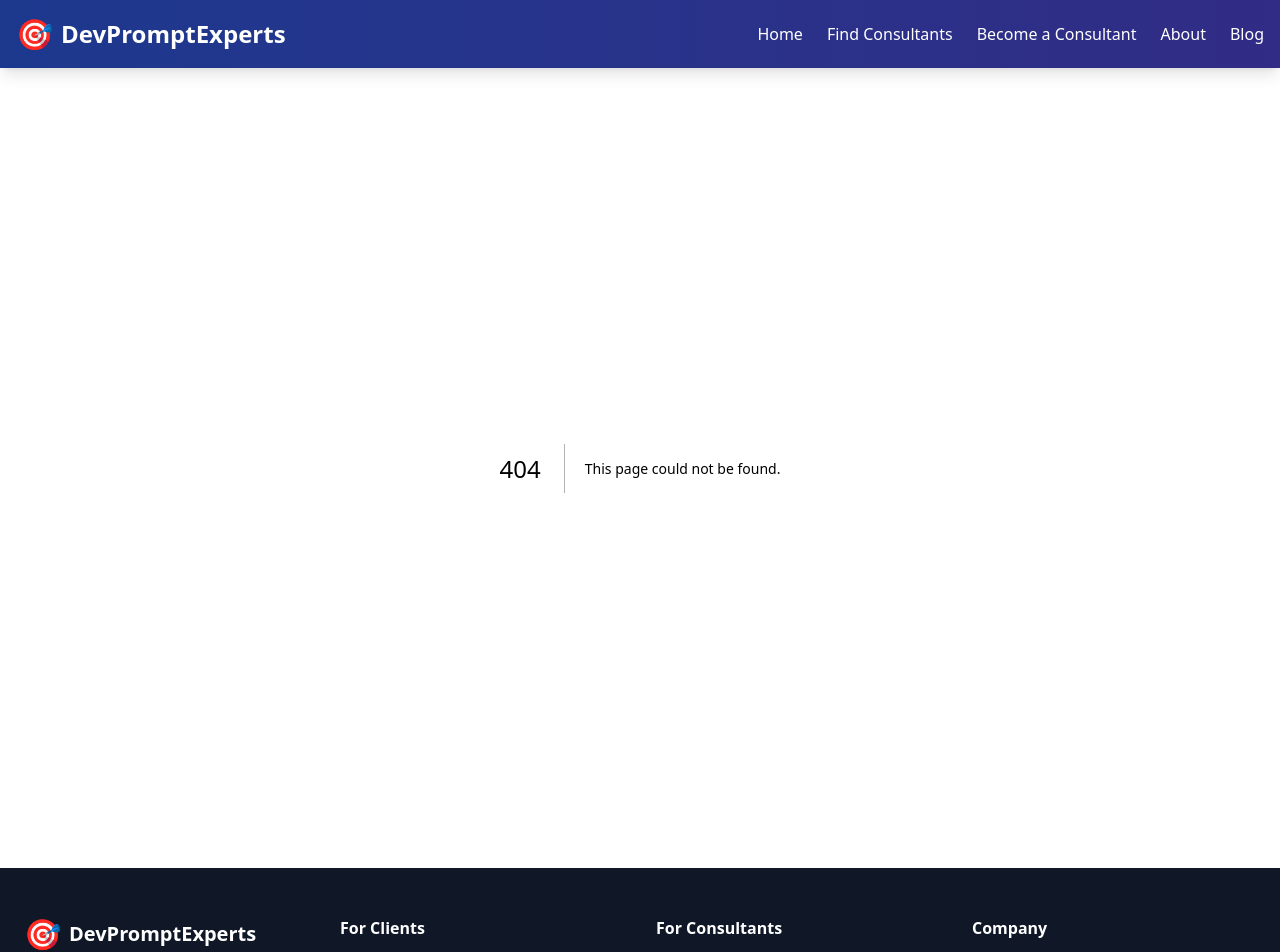
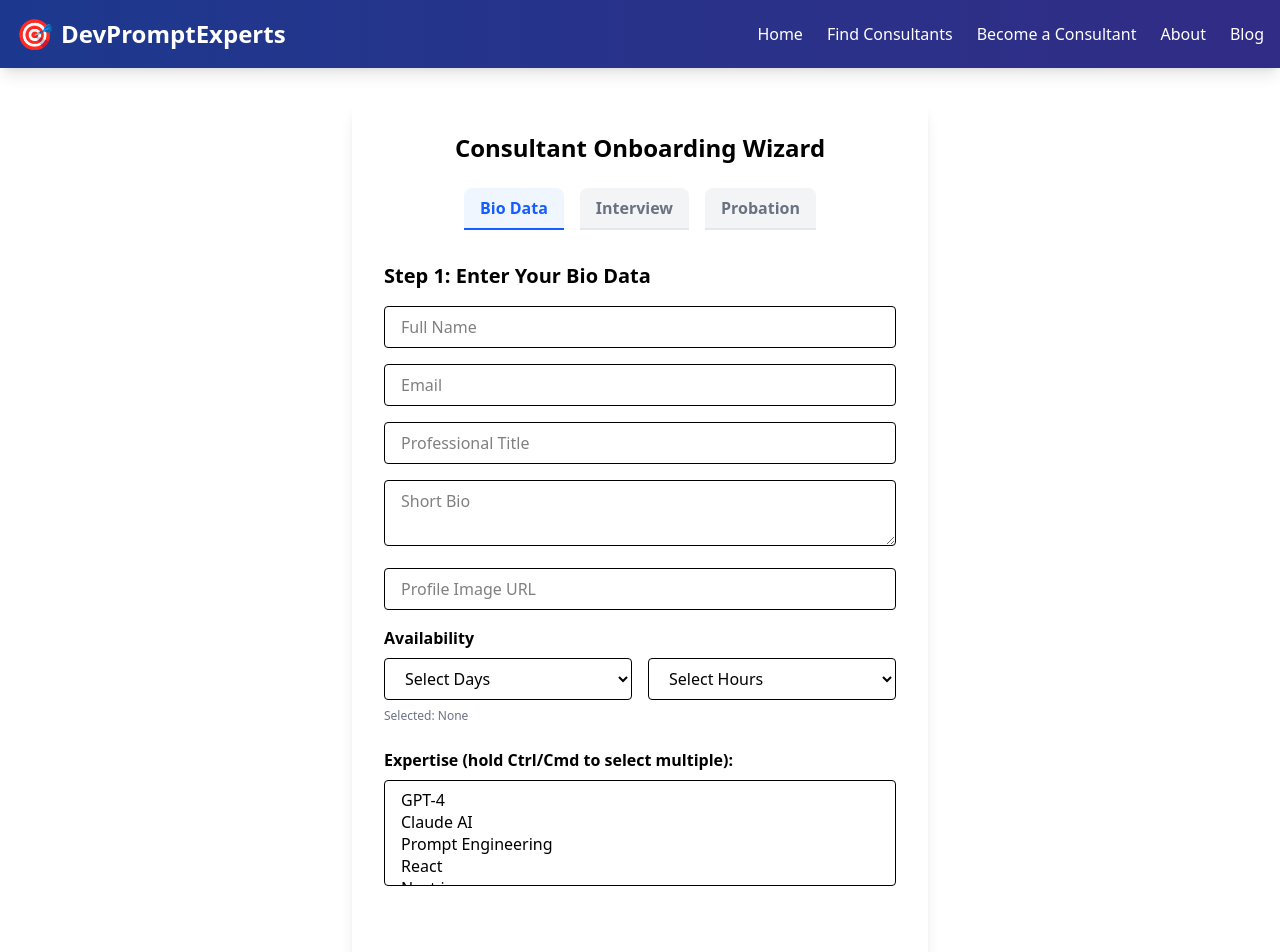
Before and after one commit to RocketFramework/devpromptexperts, a Next.js app in the folder devpromptexperts-website/: page /onboarding in a window 1280 px wide. Before the commit this address had no page. Shown: the top 952 px of the page. Built offline with nearby package versions, Linux system fonts and the light colour scheme.

Commit message:
on boarding wizard added

```diff
--- /dev/null
+++ b/devpromptexperts-website/src/app/onboarding/page.tsx
@@ -0,0 +1,9 @@
+import ConsultantOnboardingWizard from "@/components/OnboardingWizard";
+
+export default function OnboardingPage() {
+  return (
+    <div>
+      <ConsultantOnboardingWizard />
+    </div>
+  );
+}
--- a/devpromptexperts-website/src/app/page.tsx
+++ b/devpromptexperts-website/src/app/page.tsx
@@ -31,13 +31,14 @@ export default function HomePage() {
                 <div className="text-2xl mt-4">→</div>
               </button>
             </Link>
-
+            <Link href="/onboarding">
               <button className="bg-gradient-to-br from-purple-600 to-pink-600 text-white p-8 rounded-2xl shadow-2xl hover:shadow-purple-500/50 transform hover:scale-105 transition-all group">
                 <div className="text-6xl mb-4">👤</div>
                 <h3 className="text-2xl font-bold mb-3">Become a Consultant</h3>
                 <p className="text-blue-50">Join our elite network and connect with clients seeking your expertise</p>
                 <div className="text-2xl mt-4">→</div>
               </button>
+            </Link>
           </div>
         </div>
       </div>
--- /dev/null
+++ b/devpromptexperts-website/src/components/BioDataStep.tsx
@@ -0,0 +1,153 @@
+import React from "react";
+import { BioData } from "@/data/types";
+import { daysOptions } from "@/data/daysOptions";
+import { hoursOptions } from "@/data/hoursOptions";
+
+const expertiseOptions = [
+  "GPT-4",
+  "Claude AI",
+  "Prompt Engineering",
+  "React",
+  "Next.js",
+  "AI Integration",
+  "PyTorch",
+  "TensorFlow",
+  "MLOps",
+  "AI Strategy",
+  "Enterprise Solutions",
+  "Cloud AI",
+  "NLP",
+  "Text Analytics",
+  "Chatbots",
+  "Product Management",
+  "AI Roadmaps",
+  "Team Leadership",
+  "Computer Vision",
+  "Image Recognition",
+  "Deep Learning",
+  "AI Security",
+  "Risk Assessment",
+  "Compliance",
+  "Data Science",
+  "Predictive Analytics",
+  "Big Data",
+  "DevOps",
+  "Automation"
+];
+
+export default function BioDataStep({
+  bioData,
+  setBioData
+}: {
+  bioData: BioData;
+  setBioData: (data: BioData) => void;
+}) {
+    const handleChange = (e: React.ChangeEvent<HTMLInputElement | HTMLTextAreaElement>) => {
+        setBioData({ ...bioData, [e.target.name]: e.target.value });
+    };
+
+    const handleExpertiseChange = (e: React.ChangeEvent<HTMLSelectElement>) => {
+        const selected = Array.from(e.target.selectedOptions, option => option.value);
+        setBioData({ ...bioData, expertise: selected });
+    };
+
+    const handleAvailabilityChange = (field: "days" | "hours", value: string) => {
+    const availability = field === "days"
+      ? `${value} - ${bioData.availability.split(" - ")[1] || ""}`
+      : `${bioData.availability.split(" - ")[0] || ""} - ${value}`;
+    setBioData({ ...bioData, availability });
+  };
+
+  return (
+    <form>
+      <h3 className="text-xl font-semibold mb-4">Step 1: Enter Your Bio Data</h3>
+      <input
+        type="text"
+        name="name"
+        placeholder="Full Name"
+        value={bioData.name}
+        onChange={handleChange}
+        className="border rounded px-4 py-2 mb-4 w-full"
+        required
+      />
+      <input
+        type="email"
+        name="email"
+        placeholder="Email"
+        value={bioData.email}
+        onChange={handleChange}
+        className="border rounded px-4 py-2 mb-4 w-full"
+        required
+      />
+      <input
+        type="text"
+        name="title"
+        placeholder="Professional Title"
+        value={bioData.title}
+        onChange={handleChange}
+        className="border rounded px-4 py-2 mb-4 w-full"
+        required
+      />
+      <textarea
+        name="bio"
+        placeholder="Short Bio"
+        value={bioData.bio}
+        onChange={handleChange}
+        className="border rounded px-4 py-2 mb-4 w-full"
+        required
+      />
+      <input
+        type="url"
+        name="image"
+        placeholder="Profile Image URL"
+        value={bioData.image || ""}
+        onChange={handleChange}
+        className="border rounded px-4 py-2 mb-4 w-full"
+        required
+      />
+      <div className="mb-6">
+        <label className="block font-semibold mb-2">Availability</label>
+        <div className="flex gap-4">
+          <select
+            value={bioData.availability.split(" - ")[0] || ""}
+            onChange={e => handleAvailabilityChange("days", e.target.value)}
+            className="border rounded px-4 py-2 w-1/2"
+            required
+          >
+            <option value="">Select Days</option>
+            {daysOptions.map(day => (
+              <option key={day} value={day}>{day}</option>
+            ))}
+          </select>
+          <select
+            value={bioData.availability.split(" - ")[1] || ""}
+            onChange={e => handleAvailabilityChange("hours", e.target.value)}
+            className="border rounded px-4 py-2 w-1/2"
+            required
+          >
+            <option value="">Select Hours</option>
+            {hoursOptions.map(hours => (
+              <option key={hours} value={hours}>{hours}</option>
+            ))}
+          </select>
+        </div>
+        <div className="text-gray-500 text-xs mt-2">
+          Selected: {bioData.availability || "None"}
+        </div>
+      </div>
+      <label className="block mb-2 font-semibold">Expertise (hold Ctrl/Cmd to select multiple):</label>
+      <select
+        name="expertise"
+        multiple
+        value={bioData.expertise}
+        onChange={handleExpertiseChange}
+        className="border rounded px-4 py-2 mb-4 w-full"
+        required
+      >
+        {expertiseOptions.map(opt => (
+          <option key={opt} value={opt}>{opt}</option>
+        ))}
+      </select>
+    </form>
+  );
+}
--- /dev/null
+++ b/devpromptexperts-website/src/components/InterviewStep.tsx
@@ -0,0 +1,40 @@
+import React from "react";
+import { InterviewSlot } from "@/data/types";
+
+export default function InterviewStep({
+  interviewSlots,
+  selectedSlot,
+  setSelectedSlot,
+  onNext,
+}: {
+  interviewSlots: InterviewSlot[];
+  selectedSlot: number | null;
+  setSelectedSlot: (id: number) => void;
+  onNext: () => void;
+}) {
+  const handleSubmit = (e: React.FormEvent) => {
+    e.preventDefault();
+    onNext();
+  };
+
+  return (
+    <form onSubmit={handleSubmit}>
+      <h3 className="text-xl font-semibold mb-4">Step 2: Select an Interview Slot</h3>
+      <div className="flex flex-col gap-4 mb-6">
+        {interviewSlots.map(slot => (
+          <button
+            key={slot.id}
+            type="button"
+            onClick={() => setSelectedSlot(slot.id)}
+            className={`border rounded px-4 py-2 w-full ${selectedSlot === slot.id ? "bg-blue-600 text-white" : "bg-gray-100"}`}
+          >
+            {slot.time}
+          </button>
+        ))}
+      </div>
+      <button type="submit" className="bg-green-600 text-white px-6 py-2 rounded-lg hover:bg-green-700 transition w-full" disabled={selectedSlot === null}>
+        Confirm Interview
+      </button>
+    </form>
+  );
+}
--- /dev/null
+++ b/devpromptexperts-website/src/components/OnboardingWizard.tsx
@@ -0,0 +1,69 @@
+"use client";
+import React, { useState } from "react";
+import { BioData, InterviewSlot } from "@/data/types";
+import BioDataStep from "./BioDataStep";
+import InterviewStep from "./InterviewStep";
+import ProbationStep from "./ProbationStep";
+import { interviewSlots } from "@/data/interviewSlots";
+
+export default function ConsultantOnboardingWizard() {
+  const [step, setStep] = useState(1);
+  const [bioData, setBioData] = useState<BioData>({
+    name: "",
+    email: "",
+    title: "",
+    bio: "",
+    expertise: [],
+    image: "",
+    availability: "",
+  });
+  const [selectedSlot, setSelectedSlot] = useState<number | null>(null);
+
+  const steps = [
+    { label: "Bio Data", component: <BioDataStep bioData={bioData} setBioData={setBioData} /> },
+    { label: "Interview", component: <InterviewStep interviewSlots={interviewSlots} selectedSlot={selectedSlot} setSelectedSlot={setSelectedSlot} onNext={() => setStep(step + 1)} /> },
+    { label: "Probation", component: <ProbationStep /> },
+  ];
+
+  return (
+    <div className="max-w-xl mx-auto bg-white rounded-xl shadow-lg p-8 mt-8">
+      <h2 className="text-2xl font-bold mb-6 text-center">Consultant Onboarding Wizard</h2>
+      {/* Tabs */}
+      <div className="flex justify-center mb-8">
+        {steps.map((s, idx) => (
+          <button
+            key={s.label}
+            className={`px-4 py-2 mx-2 rounded-t-lg font-semibold border-b-2 transition ${
+              step === idx + 1
+                ? "border-blue-600 text-blue-600 bg-blue-50"
+                : "border-gray-200 text-gray-500 bg-gray-100 hover:bg-blue-100"
+            }`}
+            onClick={() => setStep(idx + 1)}
+            disabled={step < idx + 1}
+          >
+            {s.label}
+          </button>
+        ))}
+      </div>
+      {/* Step Content */}
+      <div className="h-[700px] overflow-y-auto">{steps[step - 1].component}</div>
+      {/* Navigation Buttons */}
+      <div className="flex justify-between mt-8">
+        <button
+          className="px-4 py-2 rounded bg-gray-200 text-gray-700 hover:bg-gray-300"
+          onClick={() => setStep(step - 1)}
+          disabled={step === 1}
+        >
+          Back
+        </button>
+        <button
+          className="px-4 py-2 rounded bg-blue-600 text-white hover:bg-blue-700"
+          onClick={() => setStep(step + 1)}
+          disabled={step === steps.length}
+        >
+          Next
+        </button>
+      </div>
+    </div>
+  );
+}
--- /dev/null
+++ b/devpromptexperts-website/src/components/ProbationStep.tsx
@@ -0,0 +1,17 @@
+import React from "react";
+
+export default function ProbationStep() {
+  return (
+    <div>
+      <h3 className="text-xl font-semibold mb-4">Step 3: Probation Period</h3>
+      <p className="mb-4">
+        Congratulations! You are now onboarded and in probation. Offer free sessions and collect ratings to upgrade to <span className="font-bold text-blue-600">Professional Consultant</span> status.
+      </p>
+      <div className="flex gap-4 justify-center mb-4">
+        <span className="bg-yellow-100 text-yellow-800 px-4 py-2 rounded-full font-semibold">Probation</span>
+        <span className="bg-gray-100 text-gray-800 px-4 py-2 rounded-full font-semibold">No Badges Yet</span>
+      </div>
+      <p className="text-center text-gray-500">Earn badges as you complete sessions and receive positive ratings!</p>
+    </div>
+  );
+}
--- /dev/null
+++ b/devpromptexperts-website/src/data/daysOptions.tsx
@@ -0,0 +1,12 @@
+export const daysOptions = [
+  "Weekdays",
+  "Weekends",
+  "Monday",
+  "Tuesday",
+  "Wednesday",
+  "Thursday",
+  "Friday",
+  "Saturday",
+  "Sunday",
+  "Flexible"
+];
--- /dev/null
+++ b/devpromptexperts-website/src/data/hoursOptions.tsx
@@ -0,0 +1,9 @@
+export const hoursOptions = [
+  "5 hours/week",
+  "8 hours/week",
+  "10 hours/week",
+  "12 hours/week",
+  "15 hours/week",
+  "18 hours/week",
+  "20+ hours/week"
+];
--- /dev/null
+++ b/devpromptexperts-website/src/data/interviewSlots.tsx
@@ -0,0 +1,7 @@
+import { InterviewSlot } from "@/data/types";
+
+export const interviewSlots: InterviewSlot[] = [
+  { id: 1, time: "2025-10-12 10:00 AM" },
+  { id: 2, time: "2025-10-13 2:00 PM" },
+  { id: 3, time: "2025-10-14 6:00 PM" },
+];
```
Also changed, not shown: devpromptexperts-website/src/data/types.ts (+15 -0 lines). Lines whose indentation alone changed are shown as unchanged.
